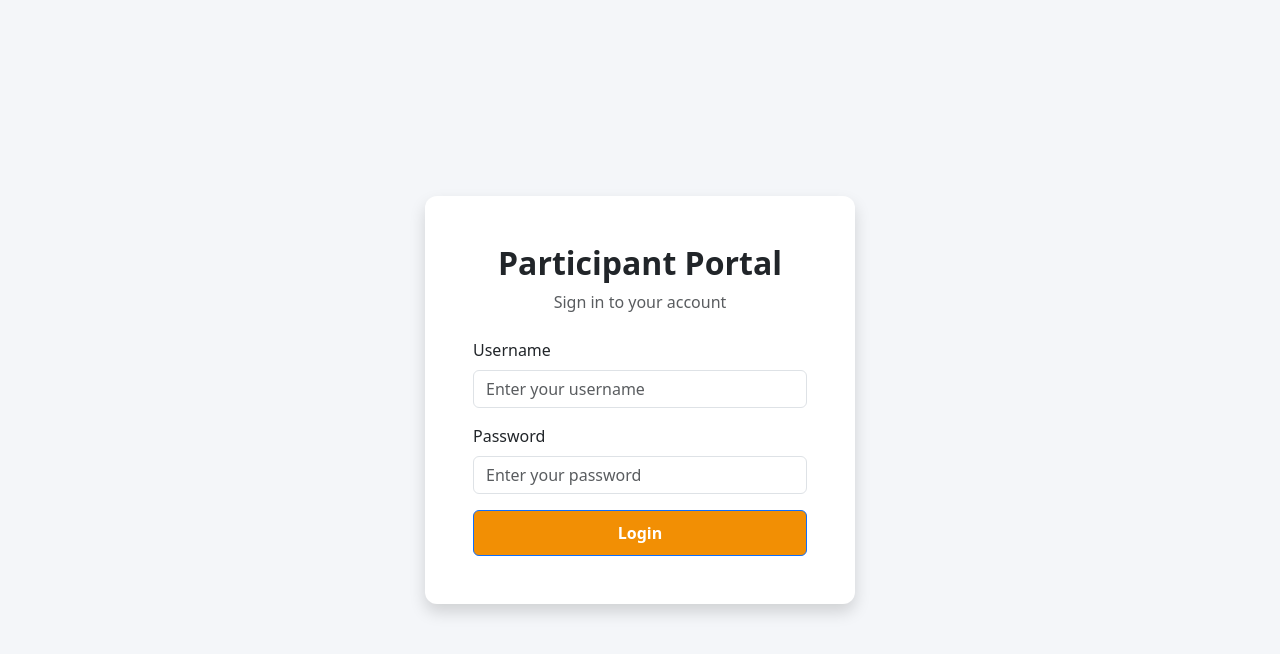
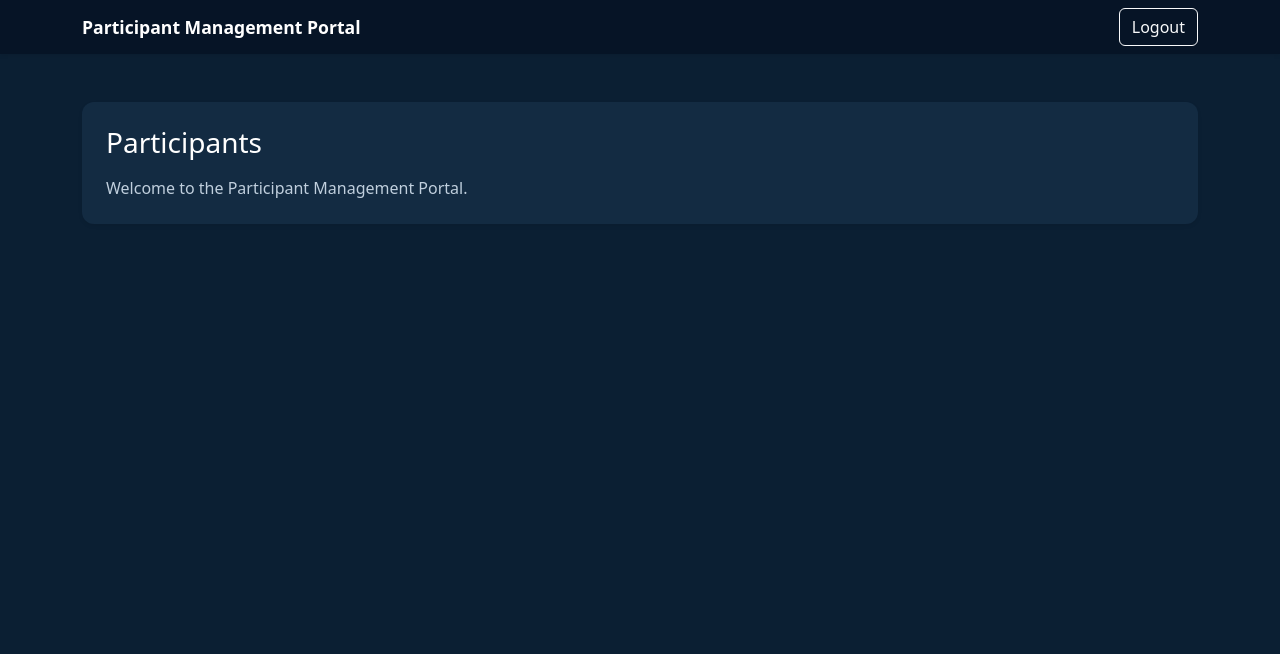
Before and after one commit to Abangiti/participant-management-portal, an Angular app: page /participants in a window 1280 px wide. Before the commit this address led to /. Shown: the top 654 px of the page. Built offline with nearby package versions, Linux system fonts and the light colour scheme.

Commit message:
setup application routing navigation layout and logout

```diff
--- a/src/app/app.html
+++ b/src/app/app.html
@@ -1 +1 @@
-<app-login></app-login>
+<router-outlet></router-outlet>
--- a/src/app/app.routes.ts
+++ b/src/app/app.routes.ts
@@ -1,3 +1,24 @@
+
 import { Routes } from '@angular/router';
+import { Login } from './login/login';
+import { Participants } from './participants/participants';
 
-export const routes: Routes = [];
+export const routes: Routes = [
+  {
+    path: '',
+    redirectTo: 'login',
+    pathMatch: 'full'
+  },
+  {
+    path: 'login',
+    component: Login
+  },
+  {
+    path: 'participants',
+    component: Participants
+  },
+  {
+    path: '**',
+    redirectTo: 'login'
+  }
+];
--- a/src/app/app.ts
+++ b/src/app/app.ts
@@ -1,9 +1,9 @@
+
 import { Component, signal } from '@angular/core';
 import { RouterOutlet } from '@angular/router';
-import { Login } from './login/login';
 
 @Component({
-  imports: [RouterOutlet, Login],
+  imports: [RouterOutlet],
   selector: 'app-root',
   styleUrl: './app.css',
   templateUrl: './app.html',
--- a/src/app/login/login.ts
+++ b/src/app/login/login.ts
@@ -1,12 +1,13 @@
+
 import { Component } from '@angular/core';
 import { FormsModule } from '@angular/forms';
 import { CommonModule } from '@angular/common';
-
+import { Router } from '@angular/router';
 
 @Component({
   selector: 'app-login',
   standalone: true,
-  imports: [FormsModule, CommonModule ],
+  imports: [FormsModule, CommonModule],
   templateUrl: './login.html',
   styleUrl: './login.css'
 })
@@ -16,6 +17,8 @@ export class Login {
 
   message = '';
   messageType: 'success' | 'error' = 'error';
+
+  constructor(private router: Router) {}
 
   login(): void {
     if (!this.username.trim() || !this.password) {
@@ -28,8 +31,7 @@ export class Login {
       this.username === 'admin' &&
       this.password === 'Admin@123'
     ) {
-      this.message = 'Login successful!';
-      this.messageType = 'success';
+      this.router.navigate(['/participants']);
     } else {
       this.message = 'Invalid username or password.';
       this.messageType = 'error';
--- /dev/null
+++ b/src/app/participants/participants.css
@@ -0,0 +1,25 @@
+
+:host {
+  display: block;
+  min-height: 100vh;
+  background-color: #0b1f33;
+}
+
+.navbar {
+  background-color: #061426 !important;
+}
+
+.navbar-brand {
+  font-size: 1.1rem;
+}
+
+.card {
+  border: none;
+  border-radius: 12px;
+  background-color: #132b42;
+  color: #ffffff;
+}
+
+.card .text-muted {
+  color: #c0cfdd !important;
+}
--- /dev/null
+++ b/src/app/participants/participants.html
@@ -0,0 +1,28 @@
+
+<nav class="navbar navbar-dark bg-primary shadow-sm">
+  <div class="container">
+    <a class="navbar-brand fw-bold" href="/participants">
+      Participant Management Portal
+    </a>
+
+    <button
+      type="button"
+      class="btn btn-outline-light"
+      (click)="logout()"
+    >
+      Logout
+    </button>
+  </div>
+</nav>
+
+<main class="container py-5">
+  <div class="card shadow-sm">
+    <div class="card-body p-4">
+      <h1 class="h3 mb-3">Participants</h1>
+
+      <p class="text-muted mb-0">
+        Welcome to the Participant Management Portal.
+      </p>
+    </div>
+  </div>
+</main>
--- /dev/null
+++ b/src/app/participants/participants.ts
@@ -0,0 +1,19 @@
+
+import { Component } from '@angular/core';
+import { Router } from '@angular/router';
+
+@Component({
+  selector: 'app-participants',
+  standalone: true,
+  imports: [],
+  templateUrl: './participants.html',
+  styleUrl: './participants.css'
+})
+export class Participants {
+
+  constructor(private router: Router) {}
+
+  logout(): void {
+    this.router.navigate(['/login']);
+  }
+}
```
Also changed, not shown: 1 other file (tests, documents, lock files or other folders).
